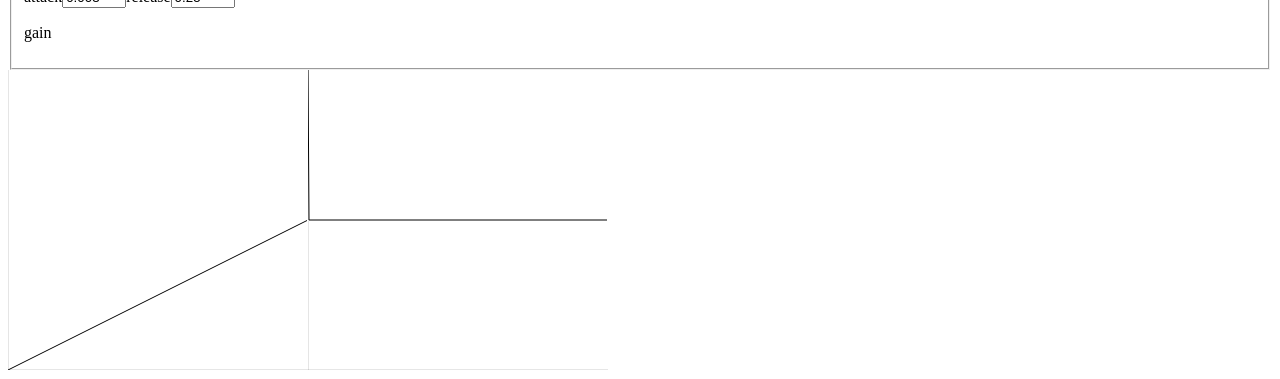
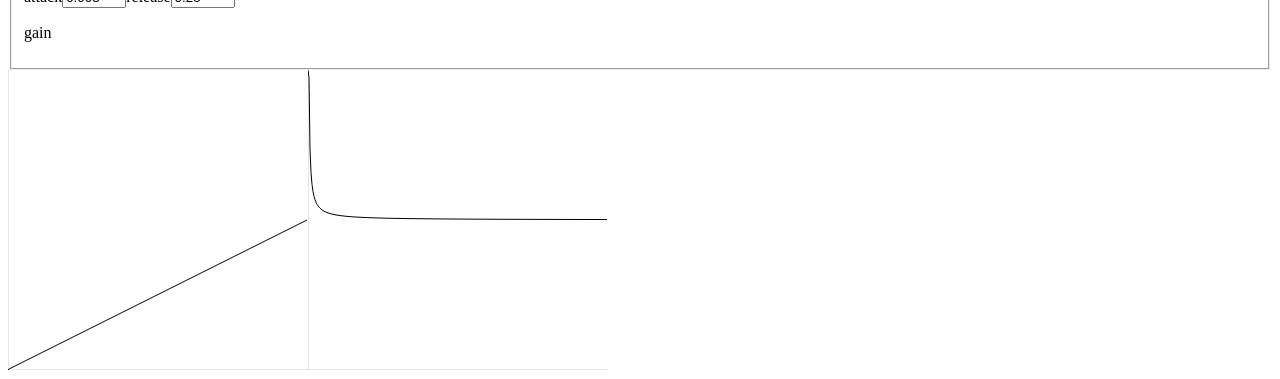
Before and after one commit to citelao/compressor-visualizer, a React app: page / in a window 1280 px wide. Shown: the part 506-885 px from the top of the page. Built offline with nearby package versions, Linux system fonts and the light colour scheme; no server answers; the HTML template or start-up script is replaced by a standard one.

Commit message:
use the Chromium model

```diff
--- a/src/js/Compressor.ts
+++ b/src/js/Compressor.ts
@@ -26,7 +26,14 @@ export default class Compressor {
             // TODO
             return linearValue;
         } else {
-            return (1 / compressor.ratio) * linearValue;
+            // Note: this diverges from the spec for the compression curve
+            // (https://www.w3.org/TR/webaudio/#compression-curve). The spec
+            // simply specifies linearity, but does not specify continuity.
+            // However, in practice, this function is continuous
+            // (https://source.chromium.org/chromium/chromium/src/+/master:third_party/blink/renderer/platform/audio/dynamics_compressor_kernel.cc;l=117;bpv=1;bpt=1),
+            // so follow the Chromium model and apply the ration "after" the
+            // threshold limit.
+            return linearKneeEnd + ((1 / compressor.ratio) * (linearValue - linearKneeEnd));
         }
     }
 }
```
